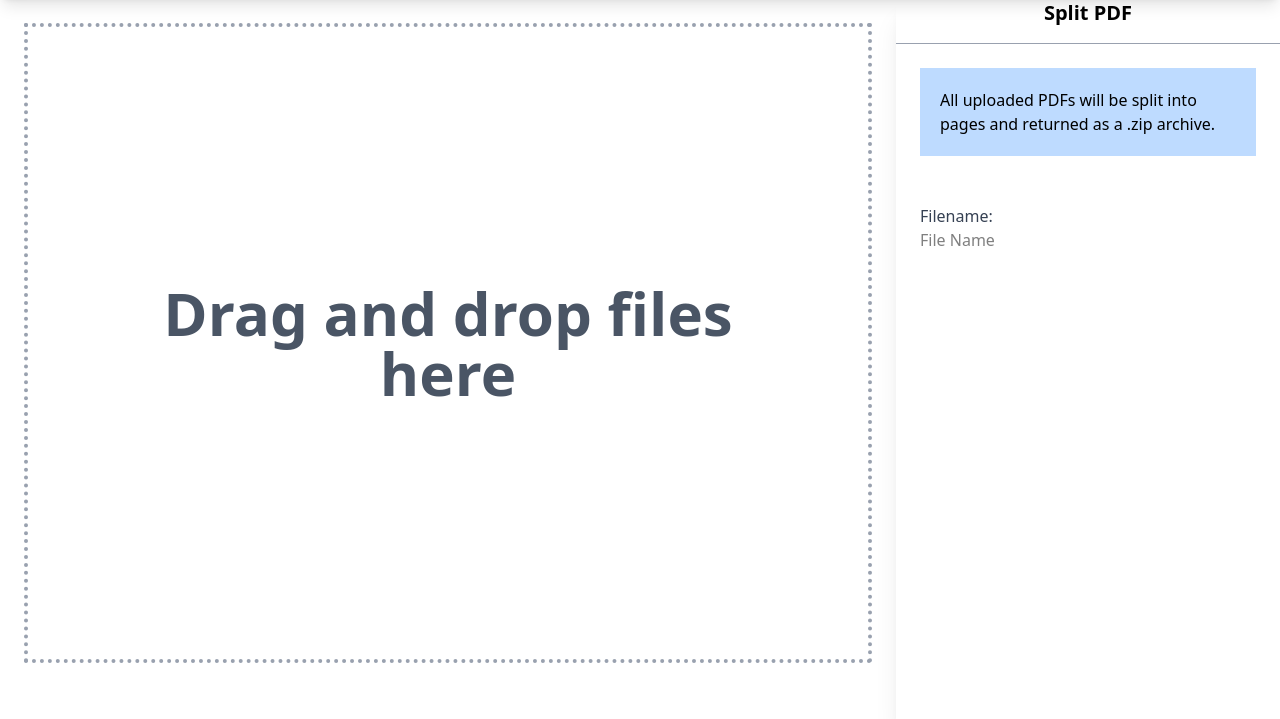
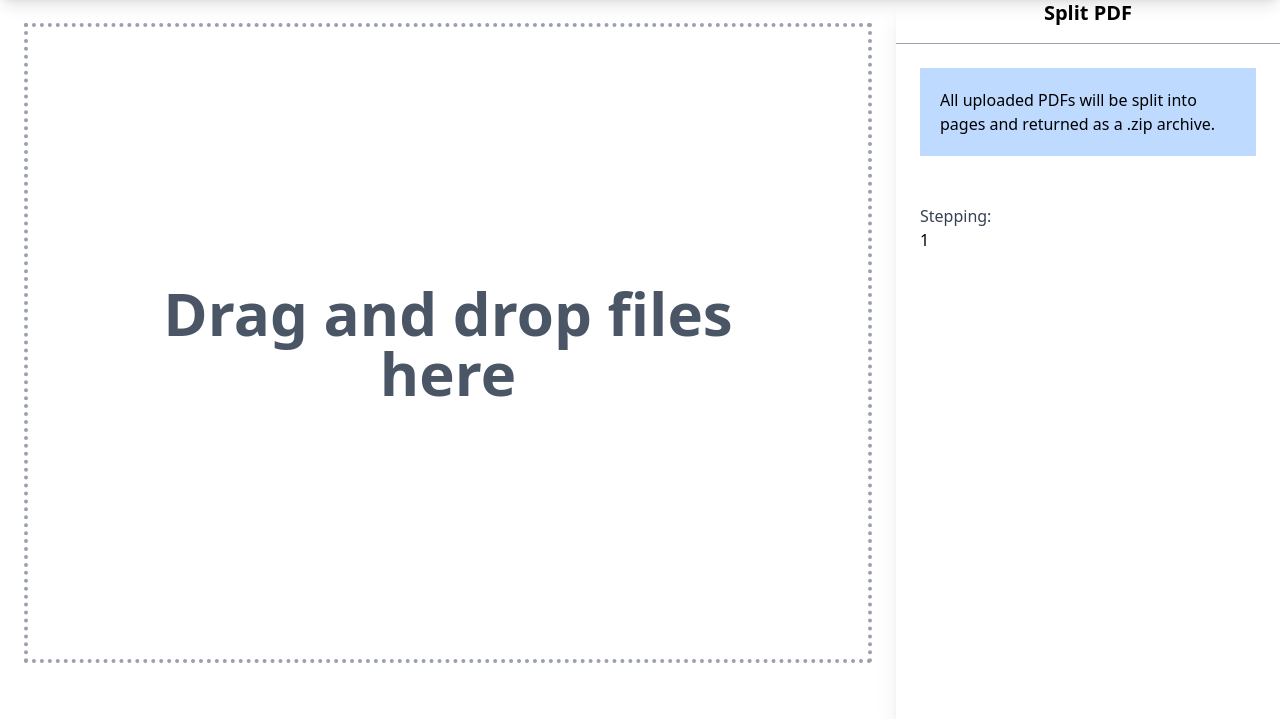
Before and after one commit to easy-stuff/pdeff, a Flask app: page /split_pdf in a window 1280 px wide. Shown: the part 121-840 px from the top of the page. Run offline with Flask 3, Linux system fonts and the light colour scheme; some libraries are stand-ins or nearby versions.

Commit message:
change  filename to stepping

```diff
--- a/templates/split_pdf.html
+++ b/templates/split_pdf.html
@@ -49,8 +49,8 @@ Split PDF
                     </div>
                 </div>
                 <div class="p-6 gap-4">
-                    <div class="text-gray-700">Filename:</div>
-                    <input type="text" placeholder="File Name" class="input" id="filenameInput" />
+                    <div class="text-gray-700">Stepping:</div>
+                    <input type="text" placeholder="Splitting Step" value="1" class="input" id="steppingInput" />
                 </div>
 
             </div>
@@ -69,7 +69,7 @@ Split PDF
         const dropMessage = document.getElementById('dropMessage');
         const fileList = document.getElementById('fileList');
         const mergeBtn = document.getElementById('mergeBtn');
-        const filenameInput = document.getElementById('filenameInput');
+        const steppingInput = document.getElementById('steppingInput');
 
         let currentFiles = [];
 
@@ -140,12 +140,6 @@ Split PDF
                 generateThumbnailAndPageCount(file, thumbImg, pageCountBadge);
             });
 
-            if (currentFiles.length > 0) {
-                const filenameInput = document.getElementById('filenameInput');
-                const firstFileBase = currentFiles[0].name.replace(/\.pdf$/i, '');
-                filenameInput.value = `${firstFileBase}_merged`;
-            }
-
             initializeSortable();
         }
 
@@ -168,7 +162,7 @@ Split PDF
         }
 
         mergeBtn.addEventListener('click', () => {
-            const filename = filenameInput.value.trim();
+            const filename = steppingInput.value.trim();
             if (!filename) {
                 alert('Please enter a file name.');
                 return;
```
